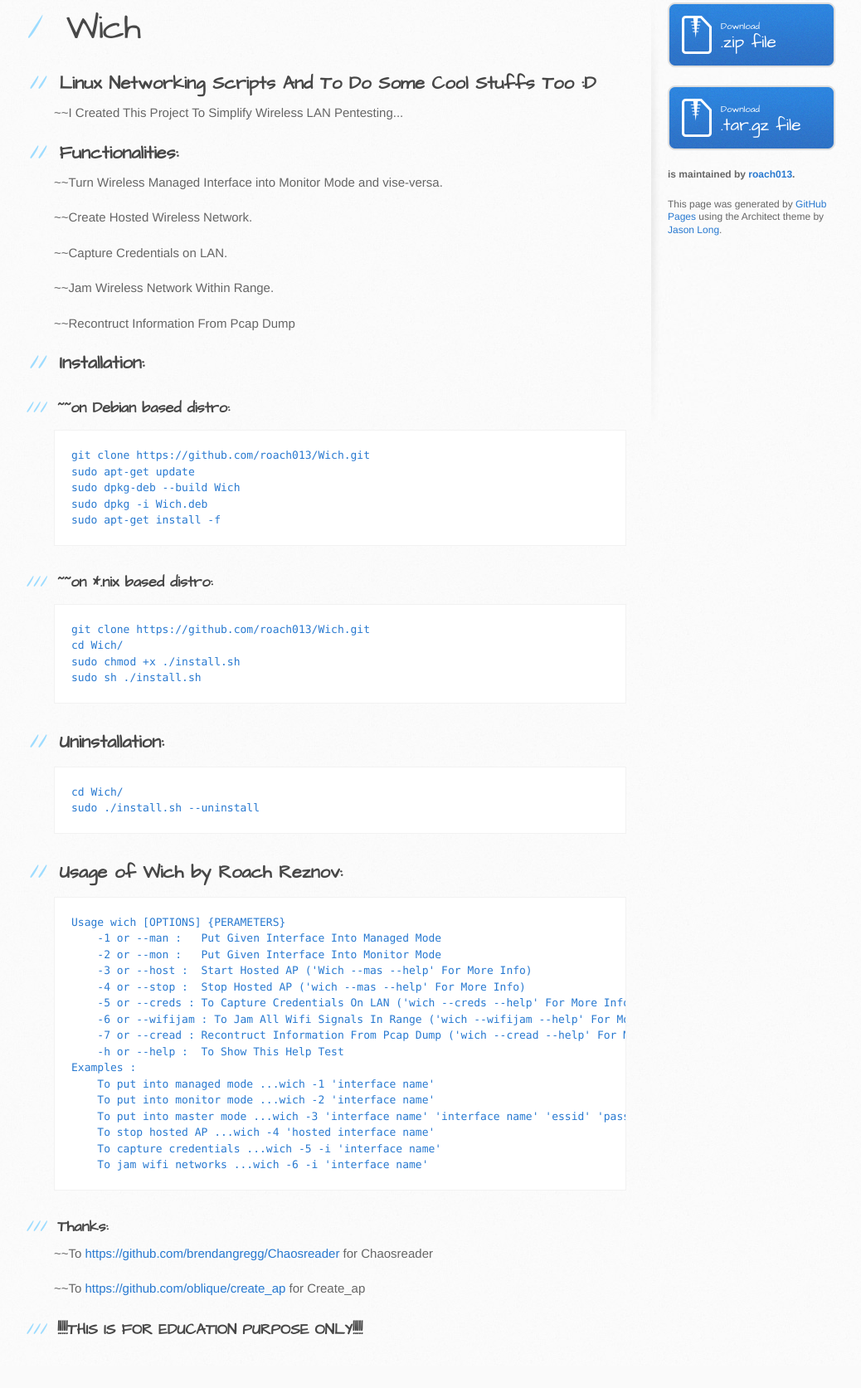
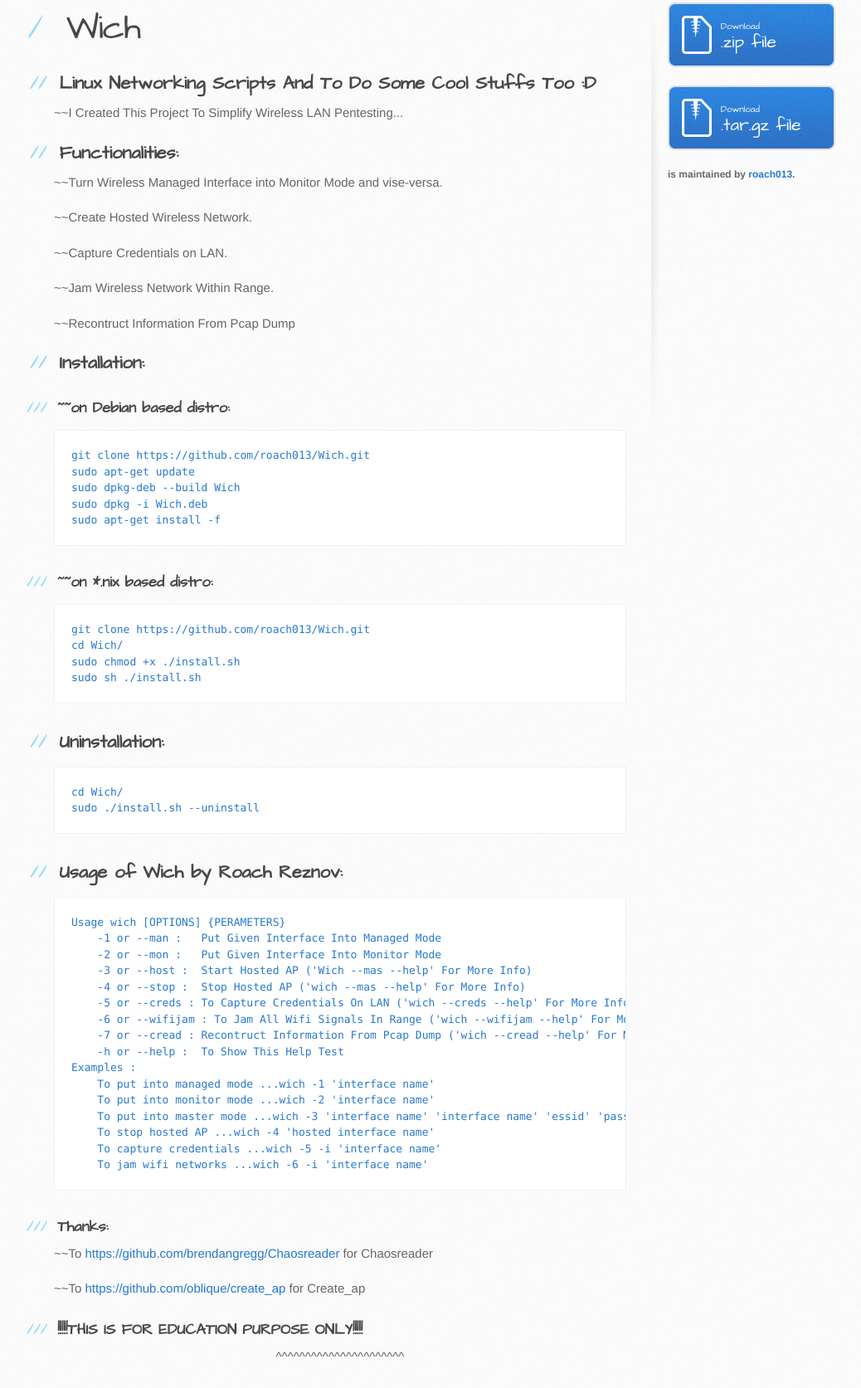
Before and after one commit to roach013/Wich, a plain HTML site: page index.html in a window 1280 px wide. Shown: the part 263-1936 px from the top of the page at 83% size, without its empty margins (105-1143 px from the left). Before the commit the page ends 1909 px from the top, so only its background shows below. Drawn offline with Linux system fonts and the light colour scheme.

Commit message:
Update index.html

```diff
--- a/index.html
+++ b/index.html
@@ -108,6 +108,7 @@
 
 <h3>
 <a id="this-is-for-education-purpose-only" class="anchor" href="#this-is-for-education-purpose-only" aria-hidden="true"><span aria-hidden="true" class="octicon octicon-link"></span></a>!!!!!THIS IS FOR EDUCATION PURPOSE ONLY!!!!!</h3>
+<center><p>^^^^^^^^^^^^^^^^^^^^^^</p></center>
         </section>
 
         <aside id="sidebar">
@@ -121,8 +122,6 @@
           </a>
 
           <p class="repo-owner"><a href="https://github.com/roach013/Wich"></a> is maintained by <a href="https://github.com/roach013">roach013</a>.</p>
-
-          <p>This page was generated by <a href="https://pages.github.com">GitHub Pages</a> using the Architect theme by <a href="https://twitter.com/jasonlong">Jason Long</a>.</p>
         </aside>
       </div>
     </div>
```
